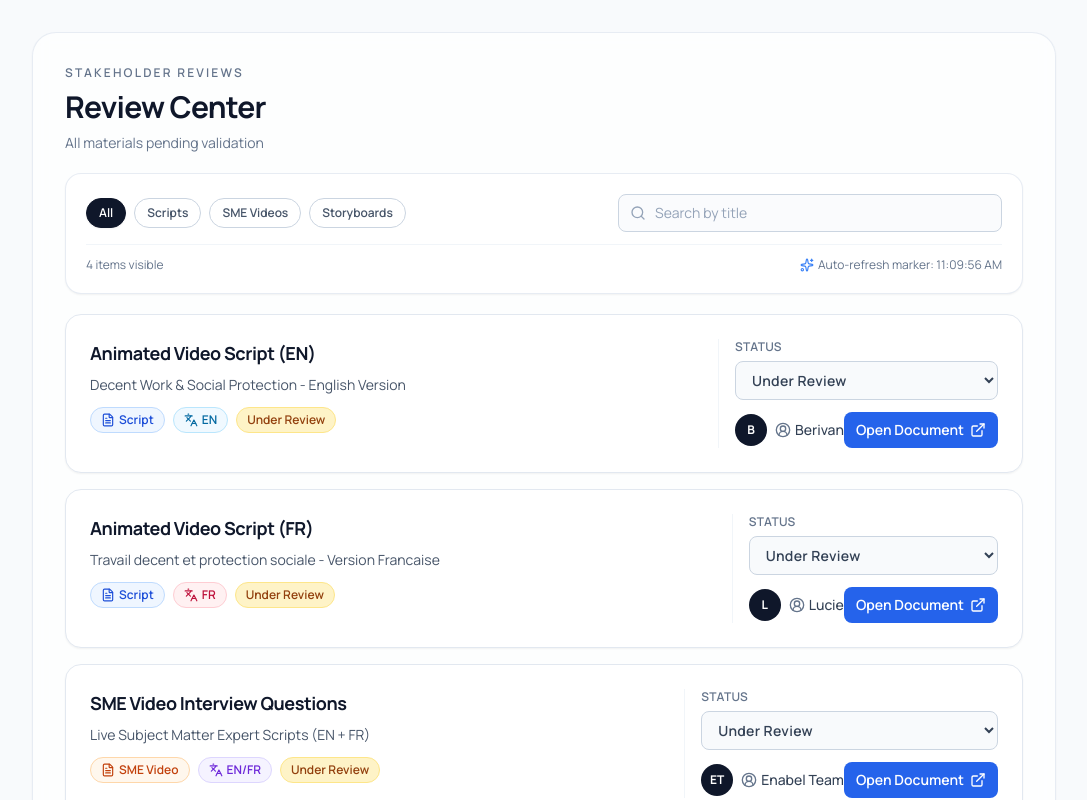
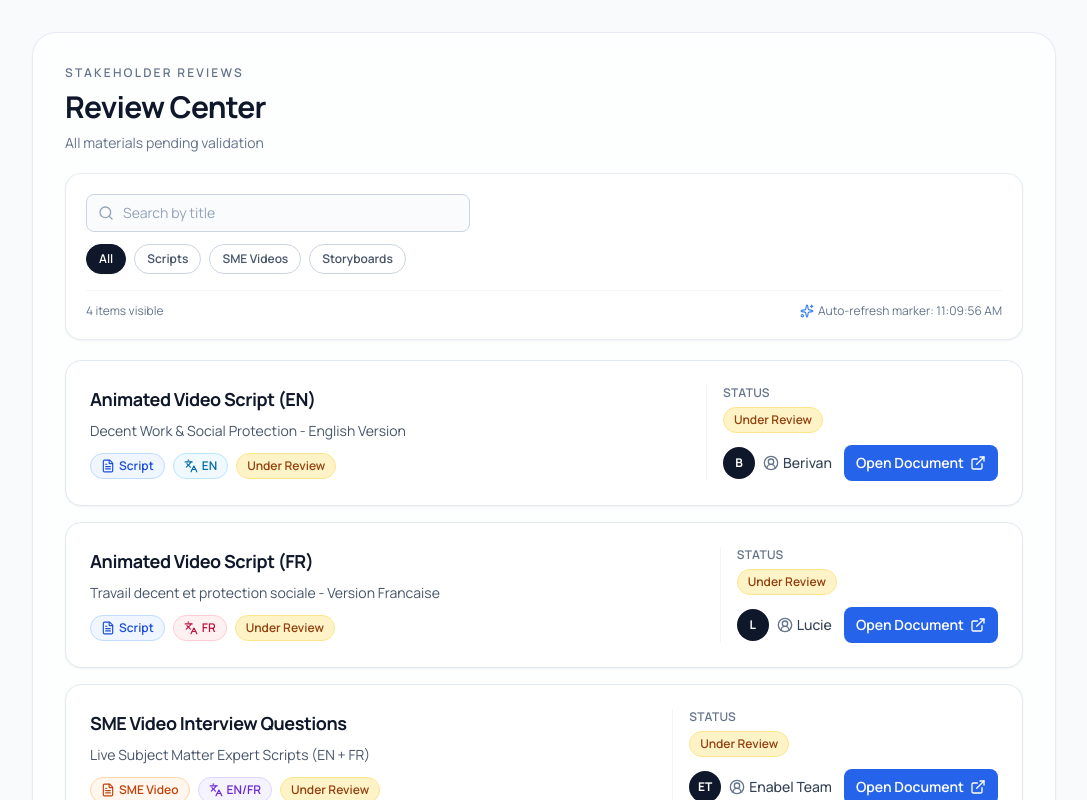
Before and after one commit to tugumeandree/elearningpmtool, a Next.js app: page /review-center in a window 1280 px wide. Shown: the top 800 px of the page, without its empty margins (96-1183 px from the left). Built offline with nearby package versions, Linux system fonts and the light colour scheme.

Commit message:
first commit

```diff
--- a/app/dashboard/page.tsx
+++ b/app/dashboard/page.tsx
@@ -9,13 +9,12 @@ import ReviewCenterPanel from "@/components/ReviewCenterPanel"
 import Toast from "@/components/Toast"
 import { fetchSheet, Task } from "@/lib/fetchSheet"
 
-type Channel = "implementation-timeline" | "milestones" | "module-tracker" | "script-review" | "review-center"
+type Channel = "implementation-timeline" | "milestones" | "module-tracker" | "review-center"
 
 const validChannels: Channel[] = [
   "implementation-timeline",
   "milestones",
   "module-tracker",
-  "script-review",
   "review-center"
 ]
 const statusOptions: Array<"All" | Task["status"]> = [
@@ -106,7 +105,9 @@ export default function DashboardPage() {
     const urlPhase = params.get("phase")
     const urlStatus = params.get("status")
 
-    if (urlChannel && validChannels.includes(urlChannel as Channel) && urlChannel !== channel) {
+    if (urlChannel === "script-review") {
+      setChannel("review-center")
+    } else if (urlChannel && validChannels.includes(urlChannel as Channel) && urlChannel !== channel) {
       setChannel(urlChannel as Channel)
     }
 
@@ -191,7 +192,7 @@ export default function DashboardPage() {
   }, [selectedAssistedBy, selectedOwner, selectedPhase, selectedStatus, tasks])
 
   const visibleTasks = useMemo(() => {
-    if (channel === "script-review" || channel === "review-center") {
+    if (channel === "review-center") {
       return []
     }
 
@@ -453,12 +454,6 @@ export default function DashboardPage() {
                 </div>
               ) : null}
 
-              {channel === "script-review" ? (
-                <section className="rounded-2xl border border-slate-200/70 bg-white/90 p-8 text-center shadow-sm backdrop-blur">
-                  <h3 className="text-xl font-semibold text-slate-900">Script Review</h3>
-                  <p className="mt-2 text-sm text-slate-500">Coming soon</p>
-                </section>
-              ) : null}
             </>
           ) : null}
             </>
--- a/components/ChannelView.tsx
+++ b/components/ChannelView.tsx
@@ -1,4 +1,4 @@
-type Channel = "implementation-timeline" | "milestones" | "module-tracker" | "script-review" | "review-center"
+type Channel = "implementation-timeline" | "milestones" | "module-tracker" | "review-center"
 
 interface ChannelViewProps {
   channel: Channel
@@ -18,10 +18,6 @@ const channelMeta: Record<Channel, { title: string; subtitle: string }> = {
     title: "Module Tracker",
     subtitle: "Task ownership and module-level progress"
   },
-  "script-review": {
-    title: "Script Review",
-    subtitle: "Editorial and script quality workflow"
-  },
   "review-center": {
     title: "Review Center",
     subtitle: "All materials pending validation"
--- a/components/ReviewCard.tsx
+++ b/components/ReviewCard.tsx
@@ -17,7 +17,6 @@ export interface ReviewItem {
 
 interface ReviewCardProps {
   item: ReviewItem
-  onStatusChange: (id: number, status: ReviewStatus) => void
 }
 
 const statusStyles: Record<ReviewStatus, string> = {
@@ -47,7 +46,7 @@ function getInitials(owner: string) {
     .join("")
 }
 
-export default function ReviewCard({ item, onStatusChange }: ReviewCardProps) {
+export default function ReviewCard({ item }: ReviewCardProps) {
   return (
     <article className="group rounded-2xl border border-slate-200 bg-white p-5 shadow-sm transition duration-200 hover:-translate-y-0.5 hover:shadow-md md:p-6">
       <div className="flex flex-col gap-4 md:flex-row md:items-start md:justify-between">
@@ -76,21 +75,17 @@ export default function ReviewCard({ item, onStatusChange }: ReviewCardProps) {
           </div>
         </div>
 
-        <div className="flex min-w-[16rem] flex-col gap-3 border-t border-slate-100 pt-3 md:border-l md:border-t-0 md:pl-4 md:pt-0">
-          <label className="text-xs font-semibold uppercase tracking-wide text-slate-500">
-            Status
-            <select
-              value={item.status}
-              onChange={(event) => onStatusChange(item.id, event.target.value as ReviewStatus)}
-              className="mt-1.5 w-full rounded-lg border border-slate-300 bg-slate-50 px-3 py-2 text-sm text-slate-700 focus:border-blue-500 focus:bg-white focus:outline-none"
+        <div className="flex min-w-0 flex-col gap-3 border-t border-slate-100 pt-3 md:min-w-[16rem] md:border-l md:border-t-0 md:pl-4 md:pt-0">
+          <div className="space-y-1.5">
+            <p className="text-xs font-semibold uppercase tracking-wide text-slate-500">Status</p>
+            <span
+              className={`inline-flex items-center rounded-full border px-2.5 py-1 text-xs font-semibold ${statusStyles[item.status]}`}
             >
-              <option value="Under Review">Under Review</option>
-              <option value="Approved">Approved</option>
-              <option value="Not Started">Not Started</option>
-            </select>
-          </label>
+              {item.status}
+            </span>
+          </div>
 
-          <div className="flex items-center justify-between">
+          <div className="flex flex-col gap-3 sm:flex-row sm:items-center sm:justify-between">
             <div className="inline-flex items-center gap-2 text-sm font-medium text-slate-700">
               <span className="inline-flex h-8 w-8 items-center justify-center rounded-full bg-slate-900 text-xs font-bold text-white">
                 {getInitials(item.owner)}
@@ -105,7 +100,7 @@ export default function ReviewCard({ item, onStatusChange }: ReviewCardProps) {
               href={item.link}
               target="_blank"
               rel="noreferrer"
-              className="inline-flex items-center gap-1.5 rounded-lg bg-blue-600 px-3 py-2 text-sm font-semibold text-white transition hover:bg-blue-700 hover:shadow-sm"
+              className="inline-flex w-full items-center justify-center gap-1.5 rounded-lg bg-blue-600 px-3 py-2 text-sm font-semibold text-white transition hover:bg-blue-700 hover:shadow-sm sm:w-auto"
             >
               Open Document
               <ExternalLink className="h-4 w-4" />
--- a/components/ReviewCenterPanel.tsx
+++ b/components/ReviewCenterPanel.tsx
@@ -2,7 +2,7 @@
 
 import { useEffect, useMemo, useState } from "react"
 import { Search, Sparkles } from "lucide-react"
-import ReviewCard, { ReviewItem, ReviewStatus } from "@/components/ReviewCard"
+import ReviewCard, { ReviewItem } from "@/components/ReviewCard"
 
 type ReviewFilter = "All" | "Script" | "SME Video" | "Storyboard"
 
@@ -82,10 +82,6 @@ export default function ReviewCenterPanel({ showHeader = true }: ReviewCenterPan
     })
   }, [activeFilter, reviewItems, searchQuery])
 
-  const handleStatusChange = (id: number, status: ReviewStatus) => {
-    setReviewItems((prev) => prev.map((item) => (item.id === id ? { ...item, status } : item)))
-  }
-
   return (
     <section className="space-y-5">
       {showHeader ? (
@@ -97,8 +93,18 @@ export default function ReviewCenterPanel({ showHeader = true }: ReviewCenterPan
       ) : null}
 
       <section className="rounded-2xl border border-slate-200/80 bg-white p-4 shadow-sm md:p-5">
-        <div className="flex flex-col gap-3 lg:flex-row lg:items-center lg:justify-between">
-          <div className="flex flex-wrap items-center gap-2">
+        <div className="flex flex-col gap-3">
+          <div className="relative w-full lg:max-w-sm">
+            <Search className="pointer-events-none absolute left-3 top-1/2 h-4 w-4 -translate-y-1/2 text-slate-400" />
+            <input
+              value={searchQuery}
+              onChange={(event) => setSearchQuery(event.target.value)}
+              placeholder="Search by title"
+              className="w-full rounded-lg border border-slate-300 bg-slate-50/70 py-2 pl-9 pr-3 text-sm text-slate-800 placeholder:text-slate-400 focus:border-blue-500 focus:bg-white focus:outline-none"
+            />
+          </div>
+
+          <div className="-mx-1 flex gap-2 overflow-x-auto px-1 pb-1">
             {filterTabs.map((tab) => {
               const active = tab === activeFilter
               return (
@@ -106,7 +112,7 @@ export default function ReviewCenterPanel({ showHeader = true }: ReviewCenterPan
                   key={tab}
                   type="button"
                   onClick={() => setActiveFilter(tab)}
-                  className={`rounded-full border px-3 py-1.5 text-xs font-semibold transition ${
+                  className={`shrink-0 rounded-full border px-3 py-1.5 text-xs font-semibold transition ${
                     active
                       ? "border-slate-900 bg-slate-900 text-white shadow-sm"
                       : "border-slate-300 bg-white text-slate-600 hover:border-slate-500 hover:text-slate-800"
@@ -117,19 +123,9 @@ export default function ReviewCenterPanel({ showHeader = true }: ReviewCenterPan
               )
             })}
           </div>
-
-          <div className="relative w-full lg:max-w-sm">
-            <Search className="pointer-events-none absolute left-3 top-1/2 h-4 w-4 -translate-y-1/2 text-slate-400" />
-            <input
-              value={searchQuery}
-              onChange={(event) => setSearchQuery(event.target.value)}
-              placeholder="Search by title"
-              className="w-full rounded-lg border border-slate-300 bg-slate-50/70 py-2 pl-9 pr-3 text-sm text-slate-800 placeholder:text-slate-400 focus:border-blue-500 focus:bg-white focus:outline-none"
-            />
-          </div>
         </div>
 
-        <div className="mt-3 flex items-center justify-between border-t border-slate-100 pt-3 text-xs text-slate-500">
+        <div className="mt-3 flex flex-col gap-1.5 border-t border-slate-100 pt-3 text-xs text-slate-500 sm:flex-row sm:items-center sm:justify-between">
           <p>{filteredItems.length} items visible</p>
           <p className="inline-flex items-center gap-1">
             <Sparkles className="h-3.5 w-3.5 text-blue-500" />
@@ -146,7 +142,7 @@ export default function ReviewCenterPanel({ showHeader = true }: ReviewCenterPan
               className={`transition-all duration-300 ${mounted ? "translate-y-0 opacity-100" : "translate-y-2 opacity-0"}`}
               style={{ transitionDelay: `${index * 50}ms` }}
             >
-              <ReviewCard item={item} onStatusChange={handleStatusChange} />
+              <ReviewCard item={item} />
             </div>
           ))
         ) : (
--- a/components/Sidebar.tsx
+++ b/components/Sidebar.tsx
@@ -1,9 +1,9 @@
 "use client"
 
 import Image from "next/image"
-import { Menu, X, KanbanSquare, Flag, ListTodo, FileCheck2, MessagesSquare } from "lucide-react"
+import { Menu, X, KanbanSquare, Flag, ListTodo, MessagesSquare } from "lucide-react"
 
-type Channel = "implementation-timeline" | "milestones" | "module-tracker" | "script-review" | "review-center"
+type Channel = "implementation-timeline" | "milestones" | "module-tracker" | "review-center"
 
 interface SidebarProps {
   activeChannel: Channel
@@ -17,7 +17,6 @@ const channels: Array<{ id: Channel; label: string; icon: React.ComponentType<{
   { id: "implementation-timeline", label: "#implementation-timeline", icon: KanbanSquare },
   { id: "milestones", label: "#milestones", icon: Flag },
   { id: "module-tracker", label: "#module-tracker", icon: ListTodo },
-  { id: "script-review", label: "#script-review", icon: FileCheck2 },
   { id: "review-center", label: "#review-center", icon: MessagesSquare }
 ]
 
```
